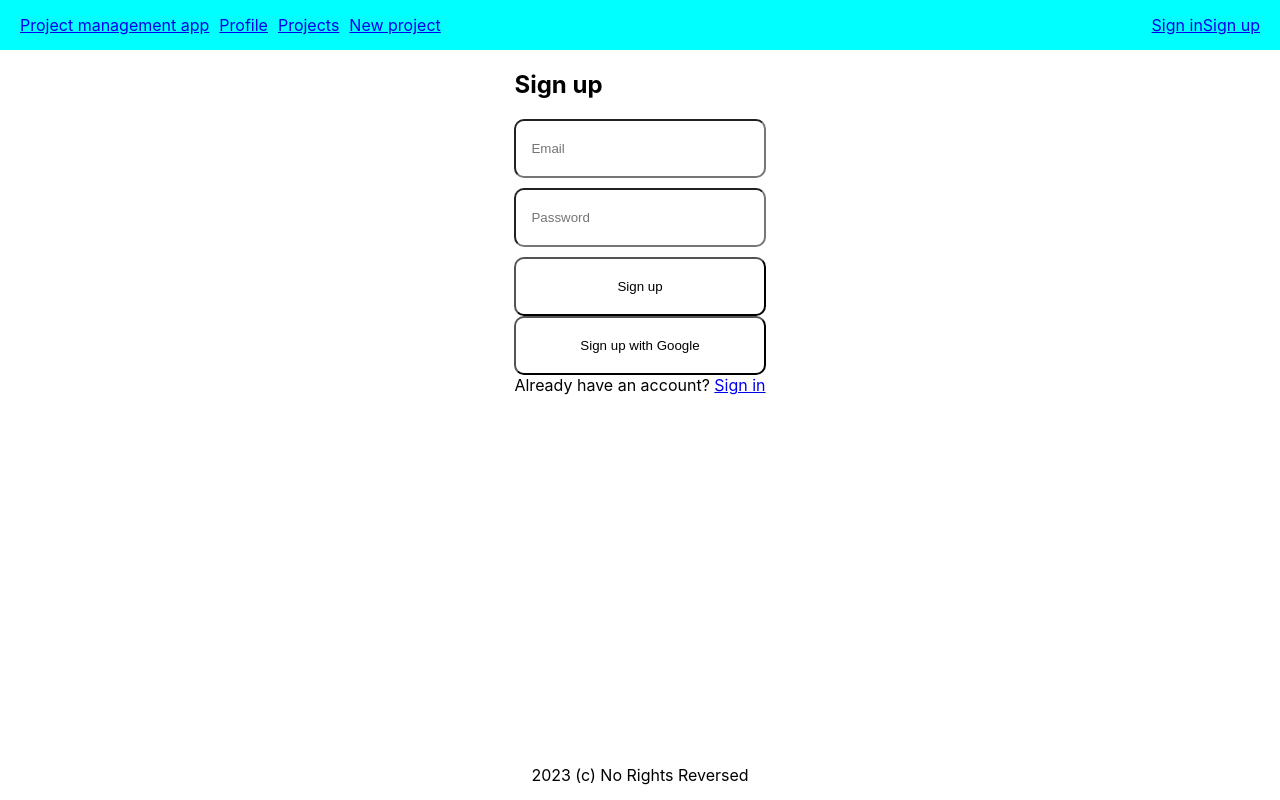
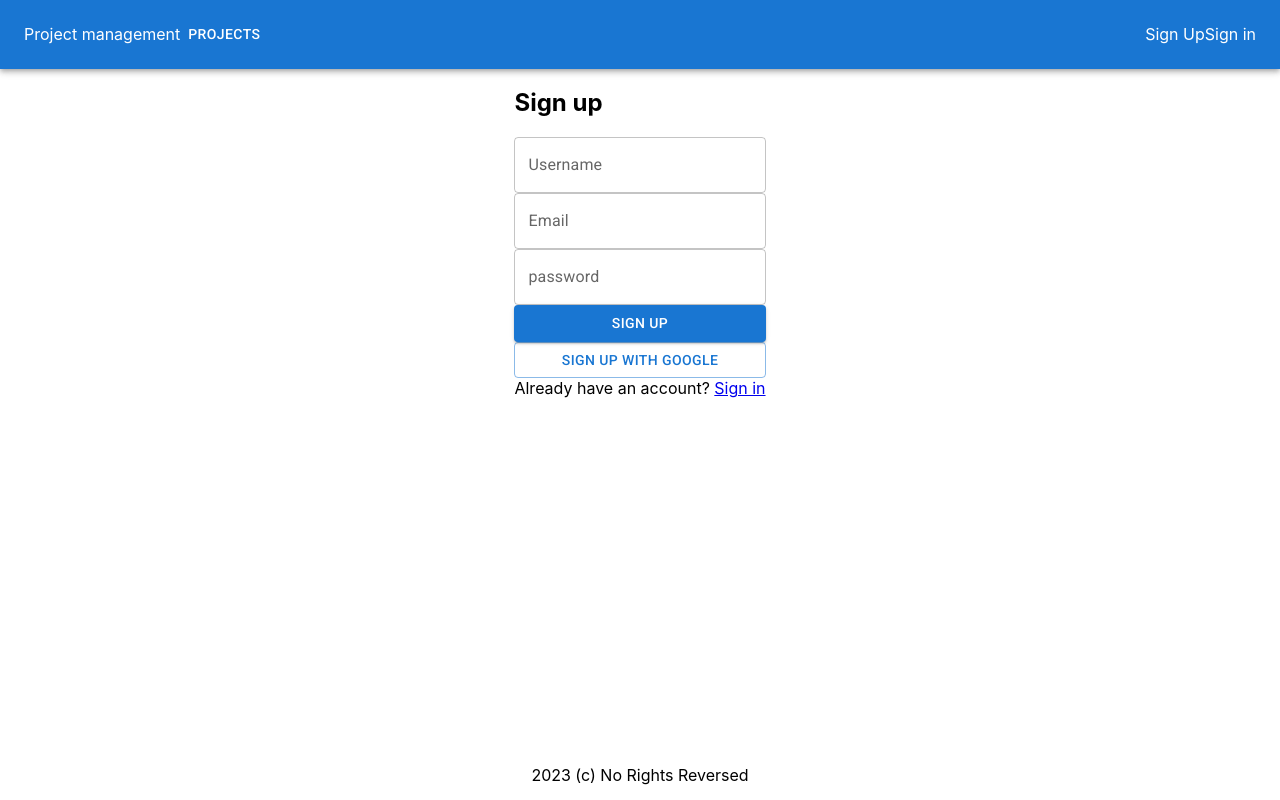
Before and after one commit to GricelevichOA/project-management, a React (Create React App) app: page /register in a window 1280 px wide. Built offline with nearby package versions, Linux system fonts and the light colour scheme; no server answers.

Commit message:
initial mui

```diff
--- a/package.json
+++ b/package.json
@@ -3,6 +3,11 @@
   "version": "0.1.0",
   "private": true,
   "dependencies": {
+    "@emotion/react": "^11.11.3",
+    "@emotion/styled": "^11.11.0",
+    "@fontsource/roboto": "^5.0.8",
+    "@mui/icons-material": "^5.15.9",
+    "@mui/material": "^5.15.9",
     "@reduxjs/toolkit": "^2.1.0",
     "@testing-library/jest-dom": "^5.17.0",
     "@testing-library/react": "^13.4.0",
--- a/src/api/firestore.ts
+++ b/src/api/firestore.ts
@@ -5,7 +5,9 @@ import {
   doc,
   getDoc,
   getDocs,
+  query,
   setDoc,
+  where,
 } from "firebase/firestore";
 import { NewProject, ProjectType } from "../utils/types";
 
@@ -93,6 +95,22 @@ export async function getProjects(): Promise<boolean | Array<ProjectType>> {
   }
 }
 
+export async function getUserProject(userId: string): Promise<any> {
+  try {
+    const projectsRef = collection(db, "projects");
+    const q = query(projectsRef, where("user_id", "==", userId));
+    const querySnapshot = await getDocs(q);
+    const filteredData = querySnapshot.docs.map((doc: any) => ({
+      id: doc.id,
+      ...doc.data(),
+    }));
+    return filteredData;
+  } catch (e) {
+    console.error("Error while fetching projects");
+    return false;
+  }
+}
+
 // TODO: избавиться от any
 export async function getProject(
   id: string
@@ -145,27 +163,6 @@ export async function deleteProject(id: string) {
   }
 }
 
-// export async function createUserProfile(
-//   id: string,
-//   email: string | null,
-//   username: string | null,
-//   avatar_url: string | null
-// ): Promise<boolean> {
-//   try {
-//     const profilesRef = doc(db, "users", id);
-//     await setDoc(profilesRef, {
-//       avatar_url,
-//       username,
-//       email,
-//     });
-
-//     return true;
-//   } catch (e) {
-//     console.error("Error while adding a user", (e as Error).message);
-//     return false;
-//   }
-// }
-
 // TASKS
 export async function getTasks() {
   try {
--- a/src/components/common/GoogleSignInBtn.tsx
+++ b/src/components/common/GoogleSignInBtn.tsx
@@ -1,6 +1,7 @@
 import { getAdditionalUserInfo, signInWithPopup } from "firebase/auth";
 import { auth, googleProvider } from "../../config/firebase";
 import { createUserProfile } from "../../api/firestore";
+import { Button } from "@mui/material";
 
 export function GoogleSignInBtn() {
   async function signInWithGoogle(): Promise<void> {
@@ -23,8 +24,8 @@ export function GoogleSignInBtn() {
   }
 
   return (
-    <button className="register__button button" onClick={signInWithGoogle}>
+    <Button variant="outlined" onClick={signInWithGoogle}>
       Sign up with Google
-    </button>
+    </Button>
   );
 }
--- a/src/components/common/ProjectForm.tsx
+++ b/src/components/common/ProjectForm.tsx
@@ -3,6 +3,7 @@ import { useSelector } from "react-redux";
 import { createProject } from "../../api/firestore";
 import { useNavigate, useParams } from "react-router-dom";
 import { v4 as uuidv4 } from "uuid";
+import { Button } from "@mui/material";
 
 type FormProps = {
   title?: string;
@@ -58,7 +59,9 @@ export function ProjectForm({
       </div>
 
       <br />
-      <button onClick={createProjectHandler}>Submit</button>
+      <Button onClick={createProjectHandler} variant="contained">
+        Submit
+      </Button>
     </div>
   );
 }
--- a/src/components/layout/Header.tsx
+++ b/src/components/layout/Header.tsx
@@ -1,47 +1,121 @@
-import { Link } from "react-router-dom";
+import { Link as RouterLink } from "react-router-dom";
 import { useDispatch, useSelector } from "react-redux";
 import { logOut } from "../../utils/auth";
+import {
+  AppBar,
+  Avatar,
+  Box,
+  Button,
+  Container,
+  Toolbar,
+  Link,
+  Typography,
+  Menu,
+  MenuItem,
+} from "@mui/material";
+import { useState } from "react";
 
 export function Header() {
   // TODO: избавиться от any
   const users = useSelector((store: any) => store.users);
   const dispatch = useDispatch();
 
+  const [anchorEl, setAnchorEl] = useState<null | HTMLElement>(null);
+  const open = Boolean(anchorEl);
+
+  function handleClick(e: React.MouseEvent<HTMLButtonElement>) {
+    setAnchorEl(e.currentTarget);
+  }
+
+  function handleClose() {
+    setAnchorEl(null);
+  }
+
   return (
-    <header className="Header">
-      <nav className="navbar">
-        <div className="navbar__links">
-          <Link to={"/"} className="link">
-            Project management app
+    <AppBar position="static">
+      <Container maxWidth="xl">
+        <Toolbar disableGutters>
+          <Link
+            component={RouterLink}
+            to={"/"}
+            color={"inherit"}
+            underline="none"
+          >
+            Project management
           </Link>
-          <Link to={"/profile"}>Profile</Link>
-          <Link to={"/projects"} className="link">
+
+          <Box sx={{ flexGrow: 1, display: { xs: "none", md: "flex" } }}>
+            <Button sx={{ my: 2, color: "white", display: "block" }}>
+              <Link
+                component={RouterLink}
+                to={"/projects"}
+                color={"inherit"}
+                underline="none"
+              >
                 Projects
               </Link>
-          <Link to={"/projects/new"}>New project</Link>
-        </div>
-        {users.currentUser ? (
-          <div className="navbar__auth">
-            <div>{users.currentUser.email}</div>
-            <button
+            </Button>
+          </Box>
+
+          {users?.currentUser ? (
+            <>
+              <Button color="inherit" id="user-button" onClick={handleClick}>
+                <Avatar
+                  alt={users.currentUser?.username}
+                  src={users.currentUser?.avatar_url}
+                />
+                {users.currentUser?.username}
+              </Button>
+              <Menu
+                id="user-menu"
+                open={open}
+                anchorEl={anchorEl}
+                onClose={handleClose}
+              >
+                <MenuItem>
+                  <Link
+                    component={RouterLink}
+                    to={"/profile"}
+                    color={"inherit"}
+                    underline="none"
+                    onClick={handleClose}
+                  >
+                    Profile
+                  </Link>
+                </MenuItem>
+                <MenuItem
                   onClick={() => {
                     logOut(dispatch);
                   }}
                 >
-              Sign out
-            </button>
-          </div>
+                  Log out
+                </MenuItem>
+              </Menu>
+
+              <Box sx={{ flexGrow: 0 }}></Box>
+            </>
           ) : (
-          <div className="navbar__auth">
-            <Link to={"/login"} className="link">
+            <>
+              <Link
+                component={RouterLink}
+                to={"/register"}
+                color={"inherit"}
+                underline="none"
+              >
+                Sign Up
+              </Link>
+              <Link
+                component={RouterLink}
+                to={"/login"}
+                color={"inherit"}
+                underline="none"
+              >
                 Sign in
               </Link>
-            <Link to={"/register"} className="link">
-              Sign up
-            </Link>
-          </div>
+            </>
           )}
-      </nav>
-    </header>
+        </Toolbar>
+      </Container>
+    </AppBar>
   );
 }
--- a/src/components/pages/Projects.tsx
+++ b/src/components/pages/Projects.tsx
@@ -2,6 +2,7 @@ import { useEffect } from "react";
 import { useDispatch, useSelector } from "react-redux";
 import { setProjectsAction } from "../../actions";
 import { Link } from "react-router-dom";
+import { CircularProgress } from "@mui/material";
 
 export function Projects() {
   // TODO GET RID OF ANY
@@ -17,6 +18,11 @@ export function Projects() {
   return (
     <>
       <h2>Projects page</h2>
+      {projects.isLoading ? (
+        <CircularProgress />
+      ) : (
+        <>
+          {" "}
           <ul>
             {projects.items.map((pr: any) => (
               <li key={pr.id}>
@@ -25,5 +31,7 @@ export function Projects() {
             ))}
           </ul>
         </>
+      )}
+    </>
   );
 }
--- a/src/components/pages/Register.tsx
+++ b/src/components/pages/Register.tsx
@@ -6,10 +6,12 @@ import { useDispatch } from "react-redux";
 import { setCurrentUserAction } from "../../actions";
 import { GoogleSignInBtn } from "../common/GoogleSignInBtn";
 import { createUserProfile } from "../../api/firestore";
+import { Button, TextField } from "@mui/material";
 
 export function Register() {
   const [email, setEmail] = useState("");
   const [password, setPassword] = useState("");
+  const [username, setUsername] = useState("");
 
   // TODO: избавиться от any
   const dispatch = useDispatch();
@@ -26,7 +28,7 @@ export function Register() {
       await createUserProfile(
         userCredentials.user.uid,
         userCredentials.user.email,
-        "New User",
+        username,
         ""
       );
       setEmail("");
@@ -41,26 +43,35 @@ export function Register() {
       <div className="register">
         <h2 className="register__title">Sign up</h2>
         <div className="register__form">
-          <input
+          <TextField
+            variant="outlined"
+            label="Username"
+            value={username}
+            onChange={(e) => setUsername(e.target.value)}
+          />
+          <TextField
+            variant="outlined"
+            label="Email"
             id="register_email"
             className="register__input input"
             type="email"
-            placeholder="Email"
             value={email}
             onChange={(e) => setEmail(e.target.value)}
           />
-          <input
+          <TextField
+            variant="outlined"
+            label="password"
             id="register_password"
             className="register__input input"
             type="password"
-            placeholder="Password"
             value={password}
             onChange={(e) => setPassword(e.target.value)}
           />
 
-          <button className="register__button button" onClick={signUp}>
-            Sign up
-          </button>
+          <Button variant="contained" onClick={signUp}>
+            Sign Up
+          </Button>
+
           <GoogleSignInBtn />
         </div>
         <div>
--- a/src/styles/App.scss
+++ b/src/styles/App.scss
@@ -1,3 +1,8 @@
+@import '@fontsource/roboto/300.css';
+@import '@fontsource/roboto/400.css';
+@import '@fontsource/roboto/500.css';
+@import '@fontsource/roboto/700.css';
+
 @import "Footer.scss";
 @import "Header.scss";
 @import "Register.scss";
```
Also changed, not shown: 1 other file (tests, documents, lock files or other folders). Lines whose indentation alone changed are shown as unchanged.
